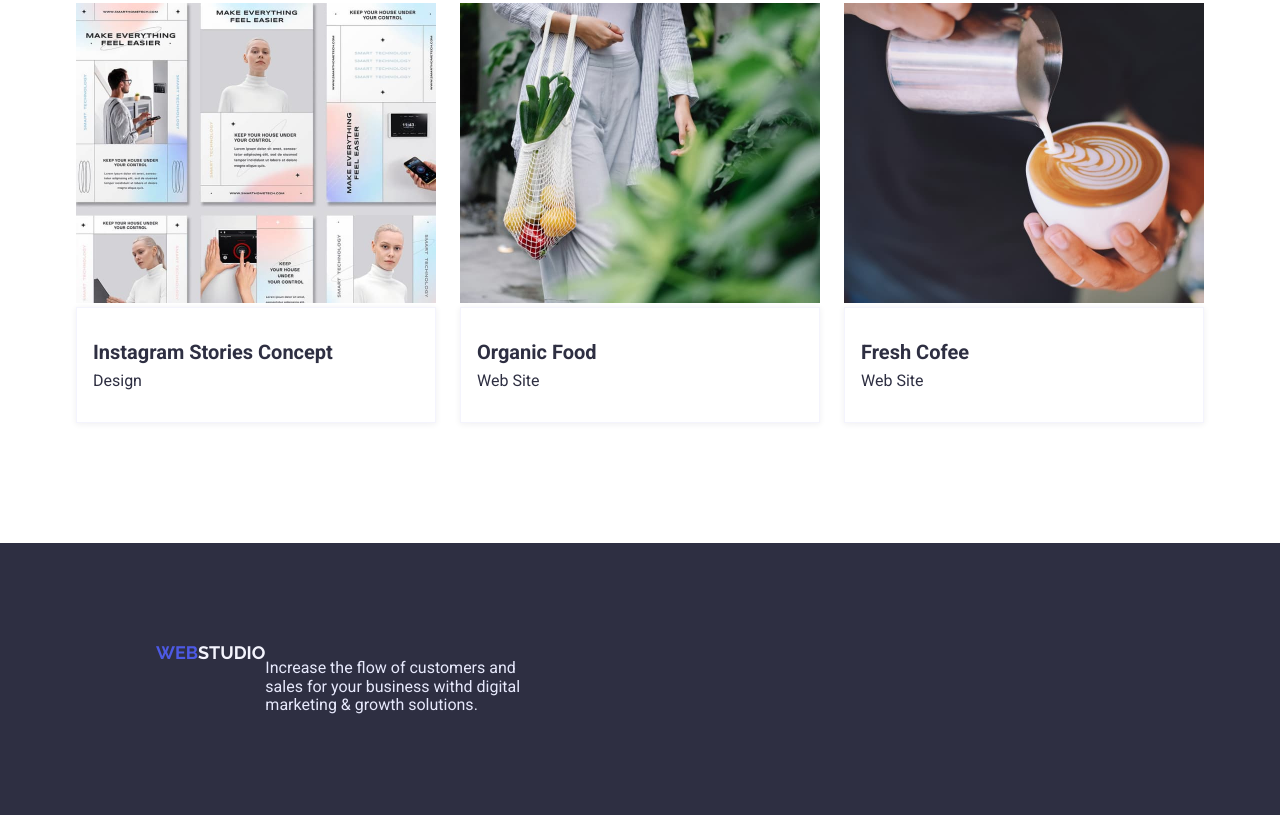
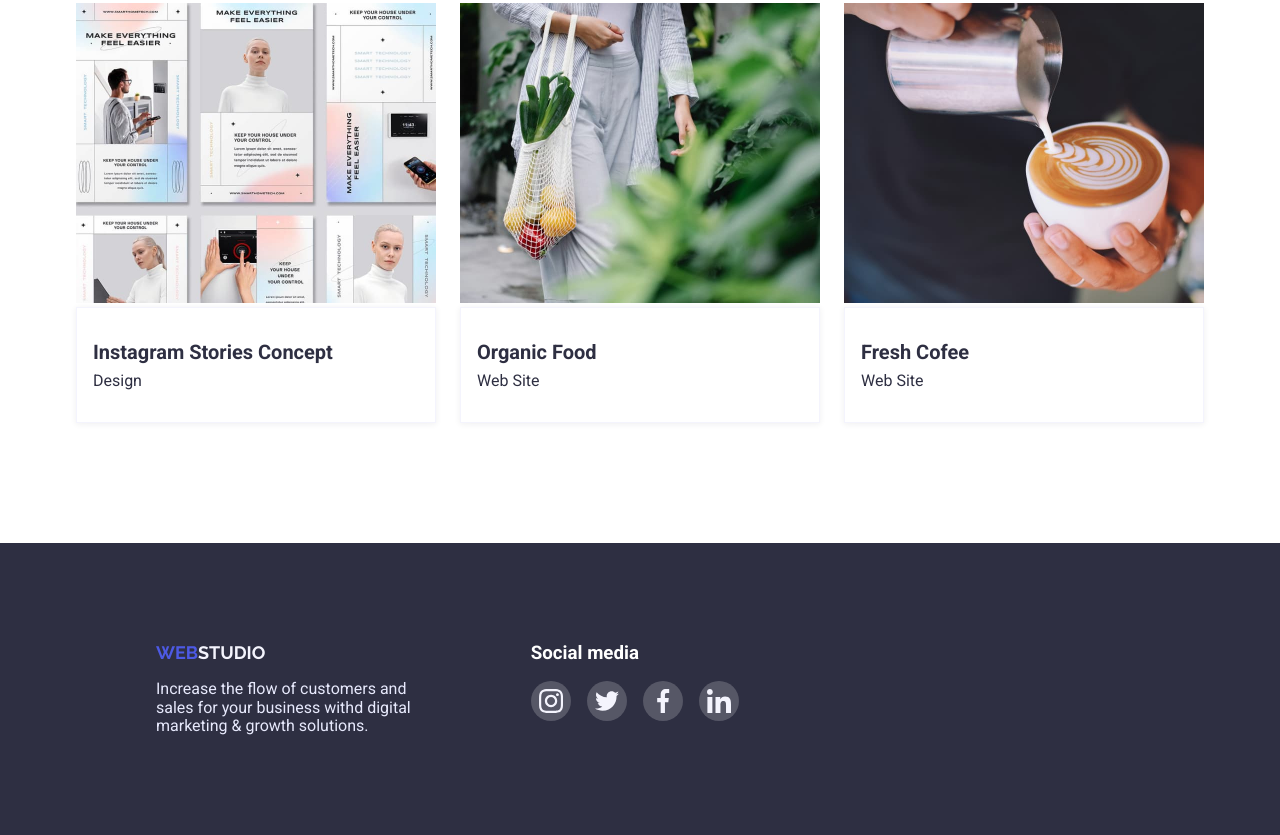
Before and after one commit to Savitsky95/goit-markup-hw-04, a plain HTML site: page portfolio.html in a window 1280 px wide. Shown: the part 1176-2011 px from the top of the page. Drawn offline with Linux system fonts and the light colour scheme.

Commit message:
make footer porfolio

```diff
--- a/portfolio.html
+++ b/portfolio.html
@@ -129,10 +129,46 @@
         </section>
     </main>
     <footer class="footer">
-        <a href="./index.html" class="link-to-logo">WEB<span class="secondlogo">STUDIO</span></a>
-        <p class="footer-text"> Increase the flow of customers and<br>sales for your business withd digital<br>marketing
-            & growth
-            solutions.</p>
+        <div class="container-footer">
+            <a href="./index.html" class="link-to-logo">WEB<span class="secondlogo">STUDIO</span></a>
+            <p class="footer-text"> Increase the flow of customers and<br>sales for your business withd
+                digital<br>marketing
+                & growth
+                solutions.</p>
+        </div>
+        <div class="footer-social-media">
+            <h3 class="sm-text">Social media</h3>
+            <ul class="sm-list">
+                <li class="sm-item">
+                    <a href="#" class="sm-item">
+                        <svg width="24" height="24" class="sm-svg">
+                            <use href="./icons.svg/symbol-defs.svg#icon-instagram"></use>
+                        </svg>
+                    </a>
+                </li>
+                <li class="sm-item">
+                    <a href="#" class="sm-item">
+                        <svg width="24" height="24" class="sm-svg">
+                            <use href="./icons.svg/symbol-defs.svg#icon-twitter"></use>
+                        </svg>
+                    </a>
+                </li>
+                <li class="sm-item">
+                    <a href="#" class="sm-item">
+                        <svg width="24" height="24" class="sm-svg">
+                            <use href="./icons.svg/symbol-defs.svg#icon-facebook"></use>
+                        </svg>
+                    </a>
+                </li>
+                <li class="sm-item">
+                    <a href="#" class="sm-item">
+                        <svg width="24" height="24" class="sm-svg">
+                            <use href="./icons.svg/symbol-defs.svg#icon-linkedin"></use>
+                        </svg>
+                    </a>
+                </li>
+            </ul>
+        </div>
 
     </footer>
 </body>
```
